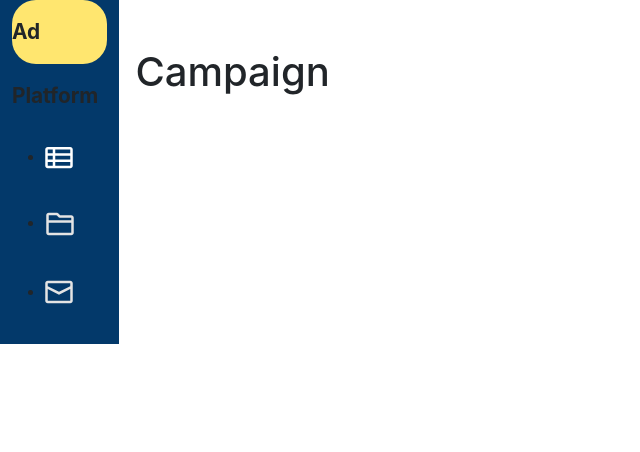
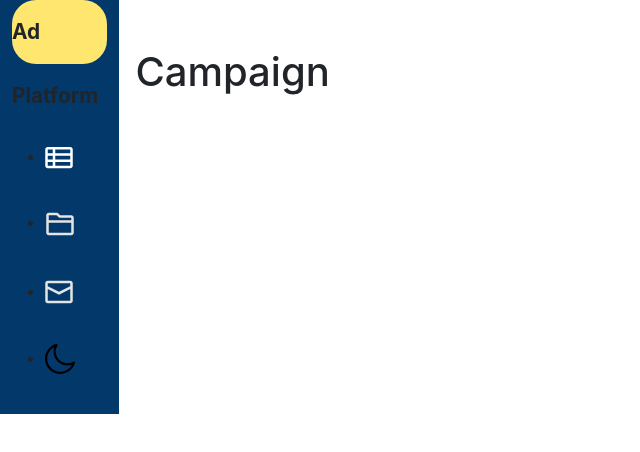
Before and after one commit to Russelllin7789/ad-platform, a Vue app: page /#/ in a window 1280 px wide. Shown: the top 452 px of the page, without its empty margins (0-640 px from the left). Built offline with nearby package versions, Linux system fonts and the light colour scheme; the HTML template or start-up script is replaced by a standard one.

Commit message:
feat: add dark mode

```diff
--- a/src/components/Sidebar.vue
+++ b/src/components/Sidebar.vue
@@ -16,6 +16,13 @@
       </li>
       <li class="nav-item">
         <img src="../assets/mail.svg" alt="mail-image" class="image-mail" />
+      </li>
+      <li class="nav-item">
+        <img
+          src="../assets/darkmode-off.svg"
+          alt="darkmode-off-image"
+          class="image-darkmode-off"
+        />
       </li>
     </ul>
   </div>
```
